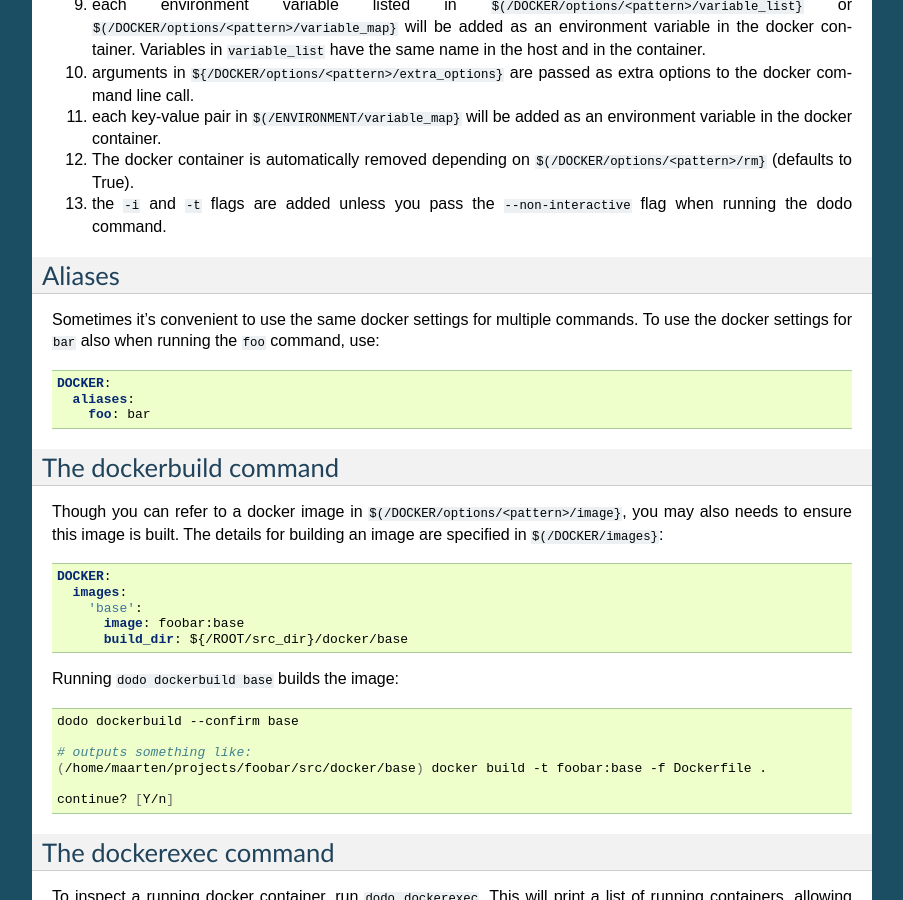
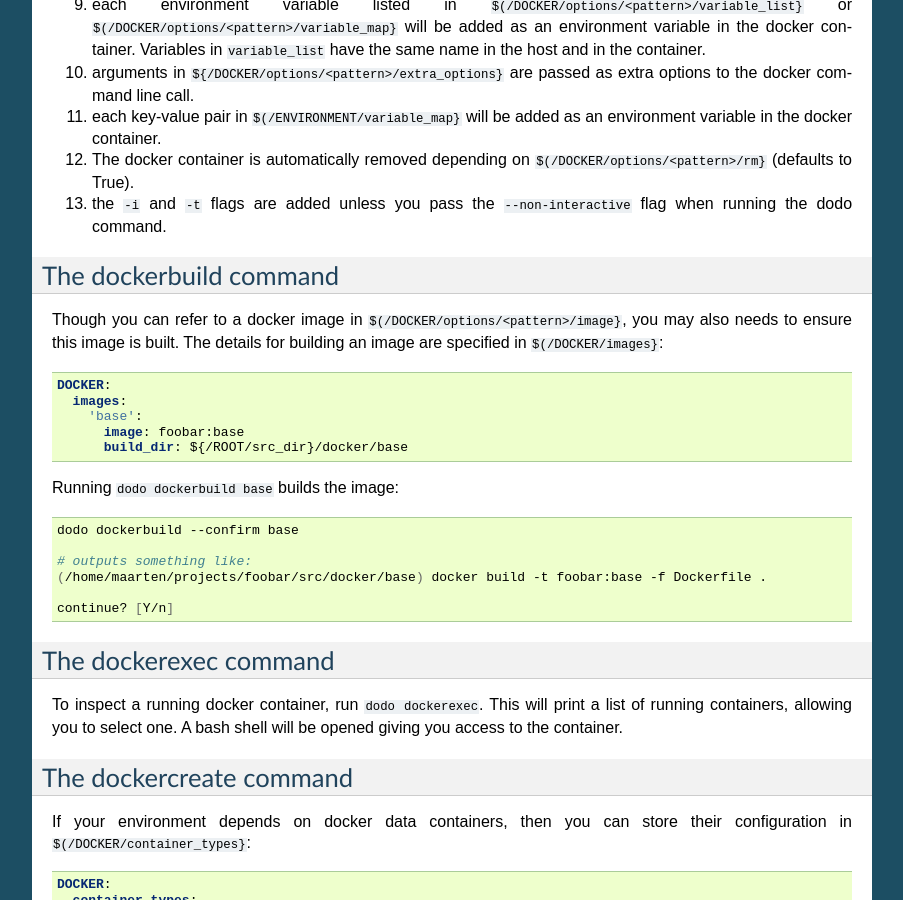
Before and after one commit to mnieber/dodo-commands, a Sphinx documentation site: the page built from doc/docker_commands.rst, in a window 1280 px wide and 900 px high, scrolled down 991 px. Shown: the whole window, without its empty margins (198-1101 px from the left). Built offline with Sphinx 7.4.7, drawn with Linux system fonts in a browser that asks for light colours.

Commit message:
Use merge_into_config in docker decorator, remove aliases

```diff
--- a/doc/docker_commands.rst
+++ b/doc/docker_commands.rst
@@ -66,17 +66,6 @@ Running the ``django-manage`` command will produce something like this:
 #. the ``-i`` and ``-t`` flags are added unless you pass the ``--non-interactive`` flag when running the dodo command.
 
 
-Aliases
-=======
-Sometimes it's convenient to use the same docker settings for multiple commands. To use the docker settings for ``bar`` also when running the ``foo`` command, use:
-
-.. code-block:: yaml
-
-    DOCKER:
-      aliases:
-        foo: bar
-
-
 The dockerbuild command
 =======================
 
```
Also changed, not shown: 1 other file.
